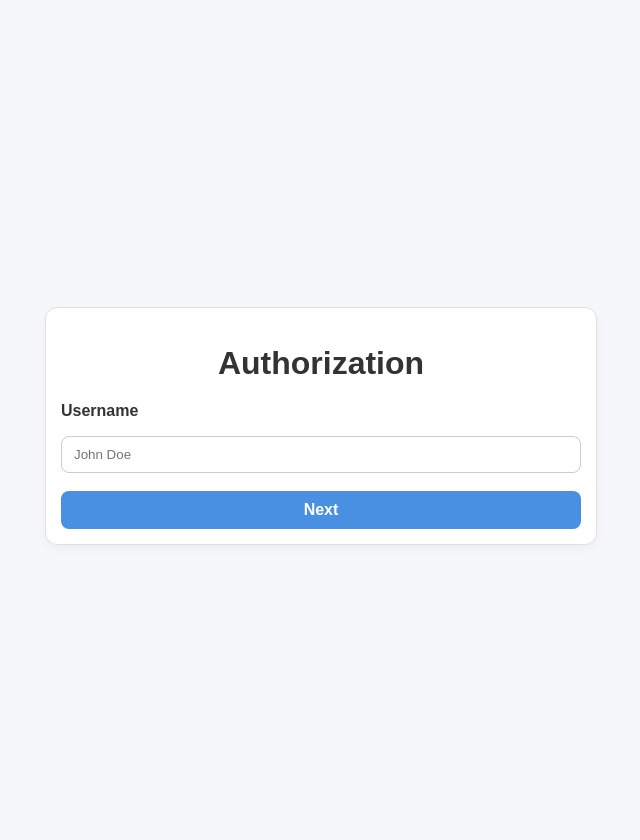
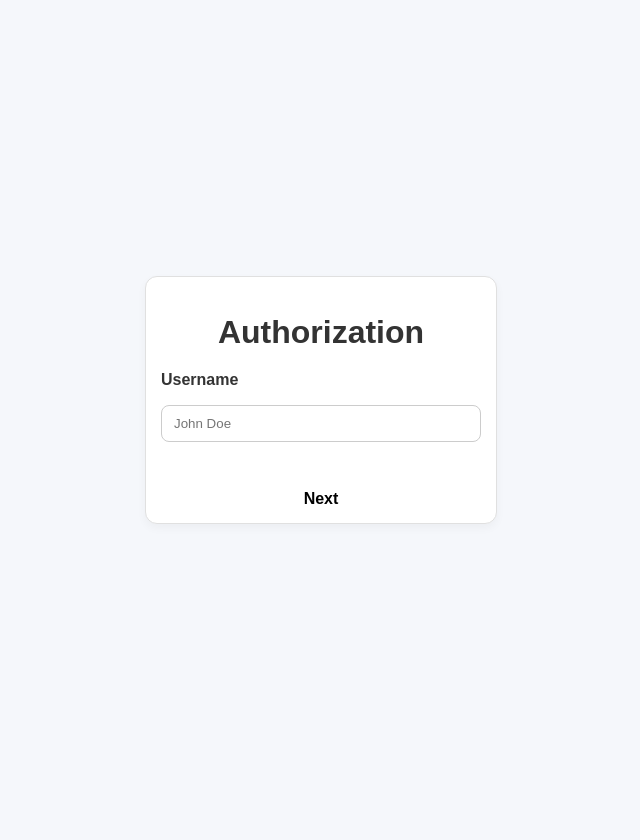
Before and after one commit to timomono/sgen, a Python web app: template sgen/stdlib/encrypter/template/index-encrypter.html in a window 1280 px wide. Shown: the whole page, without its empty margins (319-959 px from the left). After the commit the page ends 524 px from the top, so only its background shows below. Run offline with Jinja, Linux system fonts and the light colour scheme; the template is opened without the code that fills it, so the values that code supplies are empty.

Commit message:
Animation/button style udpate

```diff
--- a/sgen/stdlib/encrypter/template/index-encrypter.css
+++ b/sgen/stdlib/encrypter/template/index-encrypter.css
@@ -1,7 +1,7 @@
 body {
     font-family: Arial, sans-serif;
     margin: 0;
-    padding: 20px;
+    /* padding: 20px; */
     background: #f5f7fb;
     color: #333;
     min-height: 100vh;
@@ -12,8 +12,9 @@ body {
 }
 
 .page {
-    max-width: 520px;
+    max-width: 350px;
     width: 100%;
+    transition: transform 0.2s;
 }
 
 h1 {
@@ -50,14 +51,17 @@ label {
     cursor: pointer;
 }
 
+.form {
+    padding: 15px;
+    /* margin-top: 12px; */
+    transition: transform 0.15s ease, box-shadow 0.15s ease;
+}
+
 .page {
+    box-shadow: 0 4px 10px rgba(0, 0, 0, 0.04);
+    border-radius: 12px;
     border: 1px solid #e0e0e0;
     background: #fff;
-    padding: 15px;
-    margin-top: 12px;
-    border-radius: 12px;
-    box-shadow: 0 4px 10px rgba(0, 0, 0, 0.04);
-    transition: transform 0.15s ease, box-shadow 0.15s ease;
 }
 
 .page:hover {
@@ -67,12 +71,12 @@ label {
 
 button {
     display: inline-block;
-    padding: 10px 16px;
+    padding: 15px 16px;
     margin-top: 10px;
     border: none;
-    border-radius: 8px;
-    background: #4a90e2;
-    color: #fff;
+    border-radius: 0 0 8px 8px;
+    background: transparent;
+    color: #000;
     font-weight: bold;
     cursor: pointer;
     transition: background 0.2s, transform 0.1s;
@@ -82,10 +86,11 @@ button {
 
 button:hover {
     background: #357ab8;
+    color: white;
 }
 
 button:active {
-    transform: scale(0.97);
+    transform: scale(1.2);
 }
 
 button[disabled] {
@@ -121,6 +126,11 @@ button .spinner {
     }
 }
 
+
+.page_hidden {
+    transform: scale(0);
+}
+
 .hidden {
     display: none !important;
 }
--- a/sgen/stdlib/encrypter/template/index-encrypter.html
+++ b/sgen/stdlib/encrypter/template/index-encrypter.html
@@ -11,14 +11,16 @@
 
 <body>
     <!-- Page: username input -->
-    <div class="page" id="auth_page">
+    <div class="page" id="auth_page" style="position: absolute;">
         <form action="#" id="auth_form">
+            <div class="form">
                 <h1>Authorization</h1>
                 <label>
                     <h2>Username</h2>
                     <input type="text" placeholder="John Doe" id="username" autocomplete="username">
                     <div class=" error" id="username_error"></div>
                 </label>
+            </div>
             <button id="next_btn" type="submit">
                 <div class="spinner hidden" id="next_spinner"></div>
                 Next
@@ -27,14 +29,16 @@
     </div>
 
     <!-- Page: password input -->
-    <div class="page hidden" id="password_page">
+    <div class="page page_hidden" id="password_page" style="position: absolute;">
         <form action="#" id="password_form">
+            <div class="form">
                 <h1>Password</h1>
                 <label>
                     <h2>Password</h2>
                     <input type="password" placeholder="password1234" id="password">
                     <div class="error" id="password_error"></div>
                 </label>
+            </div>
             <button id="auth_btn" type="submit">
                 <div class="spinner hidden" id="auth_spinner"></div>
                 Authorize
--- a/sgen/stdlib/encrypter/template/index-encrypter.js
+++ b/sgen/stdlib/encrypter/template/index-encrypter.js
@@ -115,8 +115,8 @@ const main = () => {
             }
 
             // Next page
-            auth_page.classList.add("hidden")
-            password_page.classList.remove("hidden");
+            auth_page.classList.add("page_hidden")
+            password_page.classList.remove("page_hidden");
             history.pushState("", "", "")
         } else {
             // WebAuthn/Fingerprint only - verify immediately
@@ -142,11 +142,7 @@ const main = () => {
             ].join('');
 
             const computed_hash = await sha256(await hashPasswordWithWorker(dataToHash));
-            if (computed_hash === key_hash) {
-                password_error.innerText = "Authentication successful!";
-            } else {
-                password_error.innerText = "Authentication failed";
-            }
+
         }
     })
 
```
Lines whose indentation alone changed are shown as unchanged.
